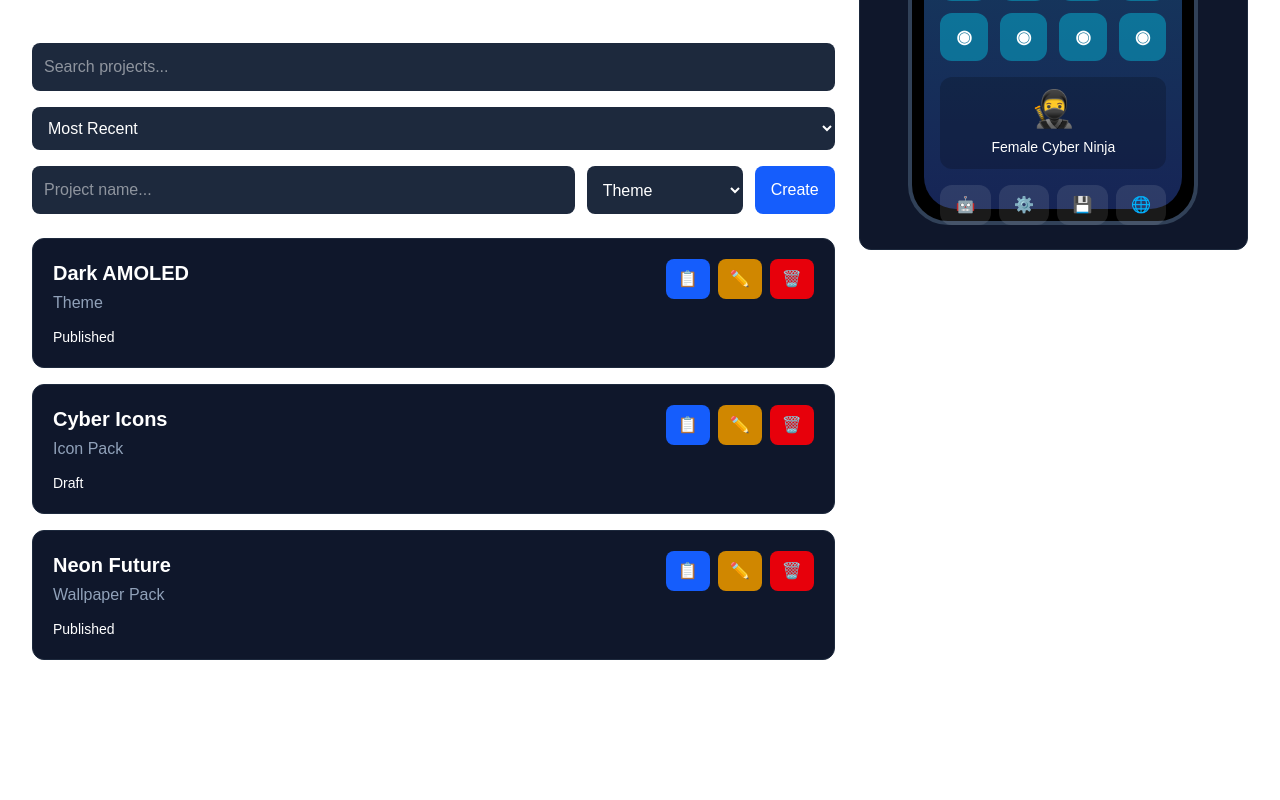
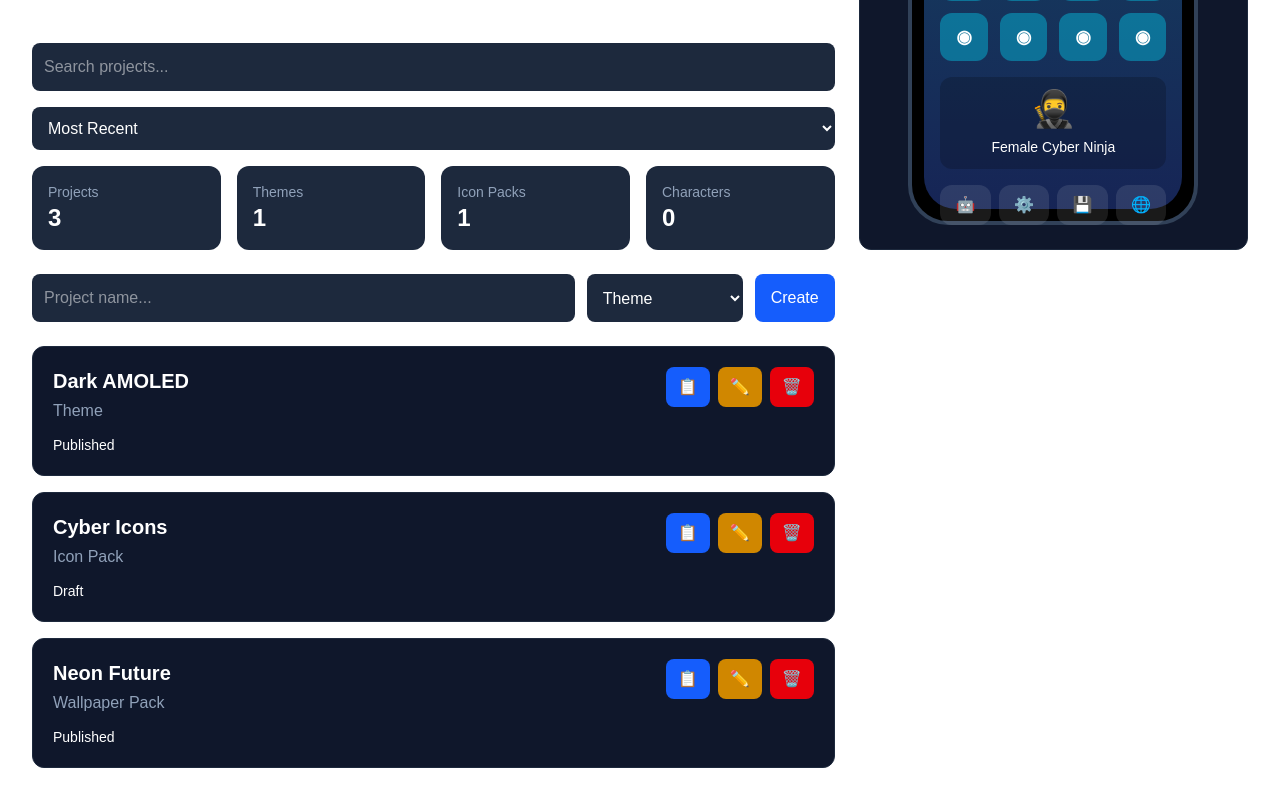
Before and after one commit to themeforge-studio/themeforge-ai-studio, a Next.js app in the folder themeforge-app/: page /projects in a window 1280 px wide. Shown: the part 766-1566 px from the top of the page. Before the commit the page ends 1458 px from the top, so only its background shows below. Built offline with nearby package versions, Linux system fonts and the light colour scheme.

Commit message:
Fase 15.6 dashboard statistics

```diff
--- a/themeforge-app/components/dashboard/ProjectsManager.tsx
+++ b/themeforge-app/components/dashboard/ProjectsManager.tsx
@@ -129,6 +129,29 @@ export default function ProjectsManager() {
     setEditingId(null);
   };
 
+  const totalProjects =
+  projects.length;
+
+const totalThemes =
+  projects.filter(
+    (project) =>
+      project.type === "Theme"
+  ).length;
+
+const totalIcons =
+  projects.filter(
+    (project) =>
+      project.type ===
+      "Icon Pack"
+  ).length;
+
+const totalCharacters =
+  projects.filter(
+    (project) =>
+      project.type ===
+      "Character Pack"
+  ).length;
+
   const filteredProjects =
   projects
     .filter((project) =>
@@ -198,6 +221,49 @@ export default function ProjectsManager() {
     Name Z-A
   </option>
 </select>
+<div className="grid grid-cols-4 gap-4 mb-6">
+
+  <div className="rounded-xl bg-slate-800 p-4">
+    <p className="text-slate-400 text-sm">
+      Projects
+    </p>
+
+    <h3 className="text-2xl font-bold">
+      {totalProjects}
+    </h3>
+  </div>
+
+  <div className="rounded-xl bg-slate-800 p-4">
+    <p className="text-slate-400 text-sm">
+      Themes
+    </p>
+
+    <h3 className="text-2xl font-bold">
+      {totalThemes}
+    </h3>
+  </div>
+
+  <div className="rounded-xl bg-slate-800 p-4">
+    <p className="text-slate-400 text-sm">
+      Icon Packs
+    </p>
+
+    <h3 className="text-2xl font-bold">
+      {totalIcons}
+    </h3>
+  </div>
+
+  <div className="rounded-xl bg-slate-800 p-4">
+    <p className="text-slate-400 text-sm">
+      Characters
+    </p>
+
+    <h3 className="text-2xl font-bold">
+      {totalCharacters}
+    </h3>
+  </div>
+
+</div>
         <div className="flex gap-3">
 
           <input
```
